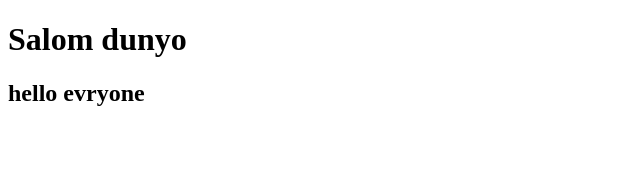
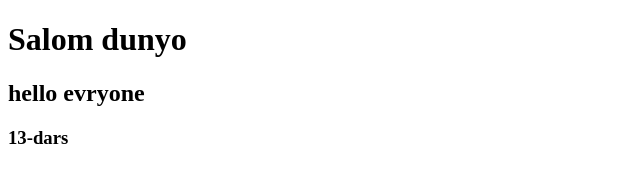
Before and after one commit to Nurislomxon1/gitBranch, a plain HTML site: page index.html in a window 1280 px wide. Shown: the full height of the page, 0-640 px from the left. Drawn offline with Linux system fonts and the light colour scheme.

Commit message:
"Add service sectian"

```diff
--- a/index.html
+++ b/index.html
@@ -22,6 +22,12 @@
         hello evryone
     </h2>
     <!-- finish hero section  -->
+
+    <!-- start service section  -->
+    <h3>
+        13-dars
+    </h3>
+    <!-- finish service section  -->
     <!-- start main  -->
 </body>
 </html>
```
